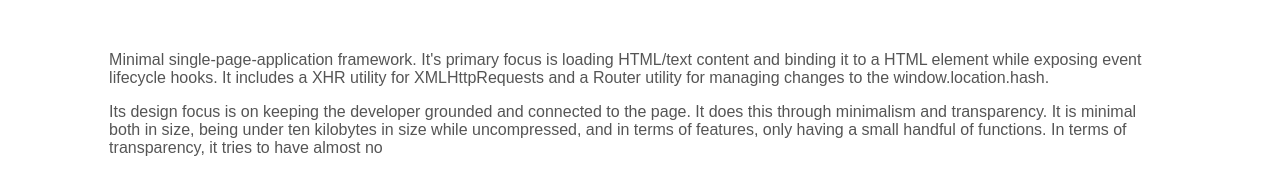
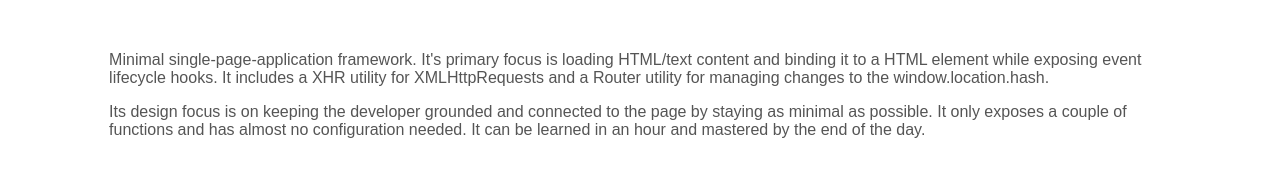
Before and after one commit to unstableconfiguration/lite, a plain HTML site: page index.html in a window 1280 px wide. Shown: the part 116-310 px from the top of the page. Drawn offline with Linux system fonts and the light colour scheme.

Commit message:
updating index intro paragraph

```diff
--- a/index.html
+++ b/index.html
@@ -19,12 +19,10 @@
             includes a XHR utility for XMLHttpRequests and a Router utility for managing changes
             to the window.location.hash.
         </p>
-        <p>Its design focus is on keeping the developer grounded and connected to the page. It does
-            this through minimalism and transparency. It is minimal both in size, being under ten
-            kilobytes in size while uncompressed, and in terms of features, only having a small
-            handful of functions. In terms of transparency, it tries to have almost no
+        <p>Its design focus is on keeping the developer grounded and connected to the page by staying
+            as minimal as possible. It only exposes a couple of functions and has almost no configuration
+            needed. It can be learned in an hour and mastered by the end of the day.
         </p>
-
 
     </div>
 </body>
```
